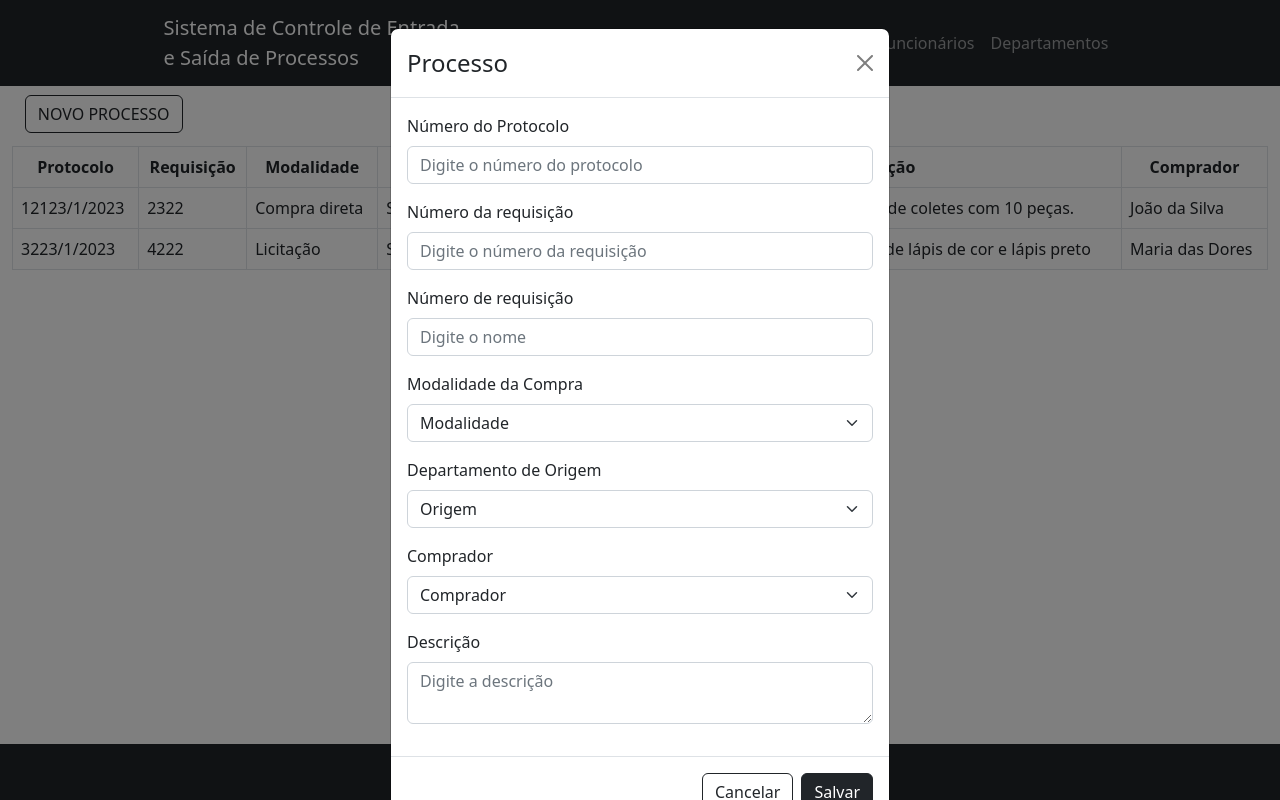
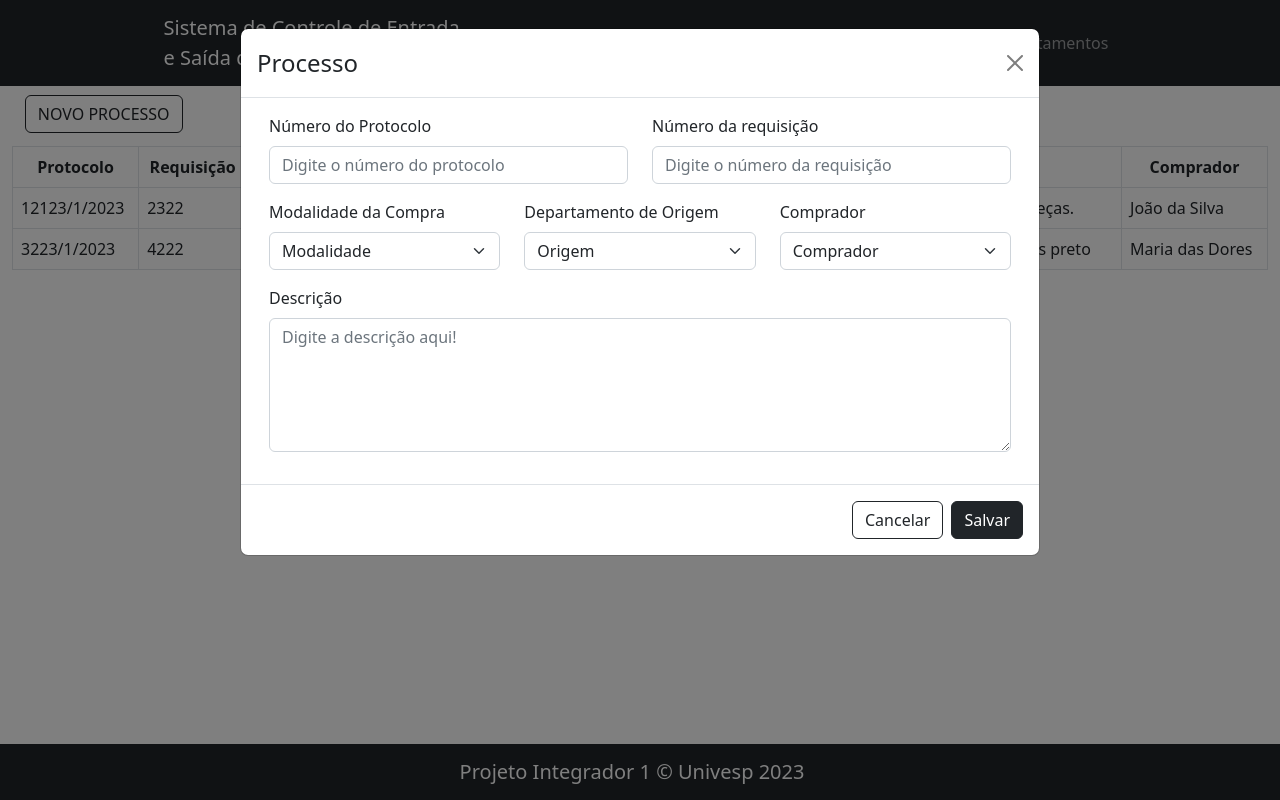
Before and after one commit to marianaleitao/Projeto-Integrador-1-Univesp, a React (Create React App) app: page / in a window 1280 px wide. Both pictures are taken after a click on the button "NOVO PROCESSO". Built offline with nearby package versions, Linux system fonts and the light colour scheme.

Commit message:
Criado formulário para cadastrar novo processo.

```diff
--- a/src/app/components/Document/FormModalDocument/index.js
+++ b/src/app/components/Document/FormModalDocument/index.js
@@ -1,42 +1,61 @@
 import Form from 'react-bootstrap/Form';
+import Container from 'react-bootstrap/Container';
+import Row from 'react-bootstrap/Row';
+import Col from 'react-bootstrap/Col';
 
 function FormModalDocument() {
     return (
         <Form>
+            <Container>
+                <Row>
+                    <Col>
                         <Form.Group className="mb-3" controlId="formProtocolo">
                             <Form.Label>Número do Protocolo</Form.Label>
                             <Form.Control type="text" placeholder="Digite o número do protocolo" />
                         </Form.Group>
+                    </Col>
+                    <Col>
                         <Form.Group className="mb-3" controlId="formRequisicao">
                             <Form.Label>Número da requisição</Form.Label>
                             <Form.Control type="text" placeholder="Digite o número da requisição" />
                         </Form.Group>
-            <Form.Group className="mb-3" controlId="formRequisicao">
-                <Form.Label>Número de requisição</Form.Label>
-                <Form.Control type="text" placeholder="Digite o nome" />
-            </Form.Group>
+                    </Col>
+                </Row>
+                <Row>
+                    <Col>
                         <Form.Group className="mb-3" controlId="formModalidade">
                             <Form.Label>Modalidade da Compra</Form.Label>
                             <Form.Select>
                                 <option>Modalidade</option>
                             </Form.Select>
                         </Form.Group>
+                    </Col>
+                    <Col>
                         <Form.Group className="mb-3" controlId="formOrigem">
                             <Form.Label>Departamento de Origem</Form.Label>
                             <Form.Select>
                                 <option>Origem</option>
                             </Form.Select>
                         </Form.Group>
+                    </Col>
+                    <Col>
                         <Form.Group className="mb-3" controlId="formComprador">
                             <Form.Label>Comprador</Form.Label>
                             <Form.Select>
                                 <option>Comprador</option>
                             </Form.Select>
                         </Form.Group>
+                    </Col>
+                </Row>
+                <Row>
+                    <Col>
                         <Form.Group className="mb-3" controlId="formDescricao">
                             <Form.Label>Descrição</Form.Label>
-                <Form.Control as="textarea" placeholder="Digite a descrição" />
+                            <Form.Control as="textarea" rows="5" placeholder="Digite a descrição aqui!" />
                         </Form.Group>
+                    </Col>
+                </Row>
+            </Container>
         </Form>
     );
 }
--- a/src/app/components/Document/ModalDocument/index.js
+++ b/src/app/components/Document/ModalDocument/index.js
@@ -11,7 +11,7 @@ function ModalDocument() {
     return (
         <>
             <Button variant="outline-dark" onClick={handleShow}>NOVO PROCESSO</Button>
-            <Modal show={show} onHide={handleClose}>
+            <Modal show={show} onHide={handleClose} size="lg">
                 <Modal.Header closeButton>
                     <Modal.Title>Processo</Modal.Title>
                 </Modal.Header>
```
Lines whose indentation alone changed are shown as unchanged.
